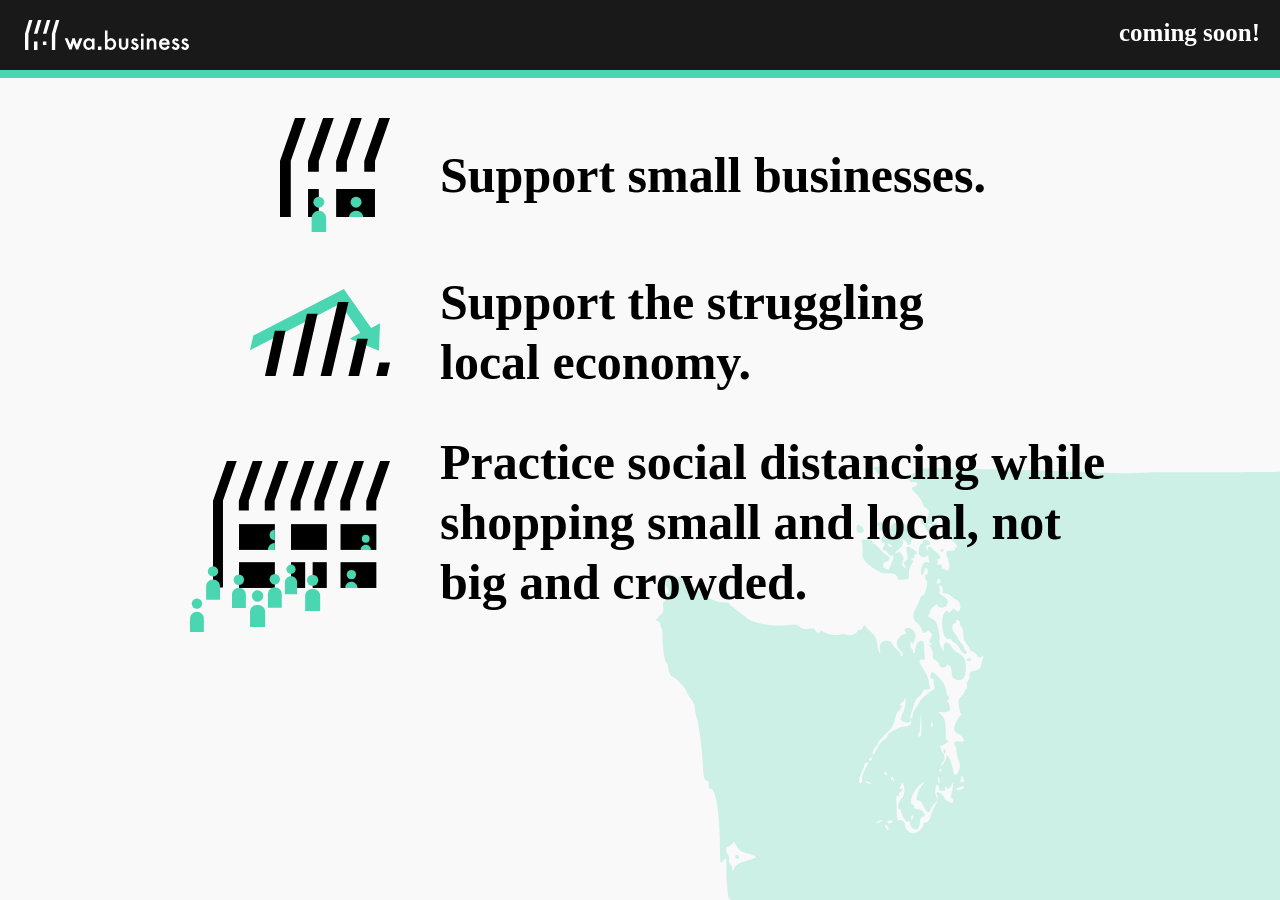
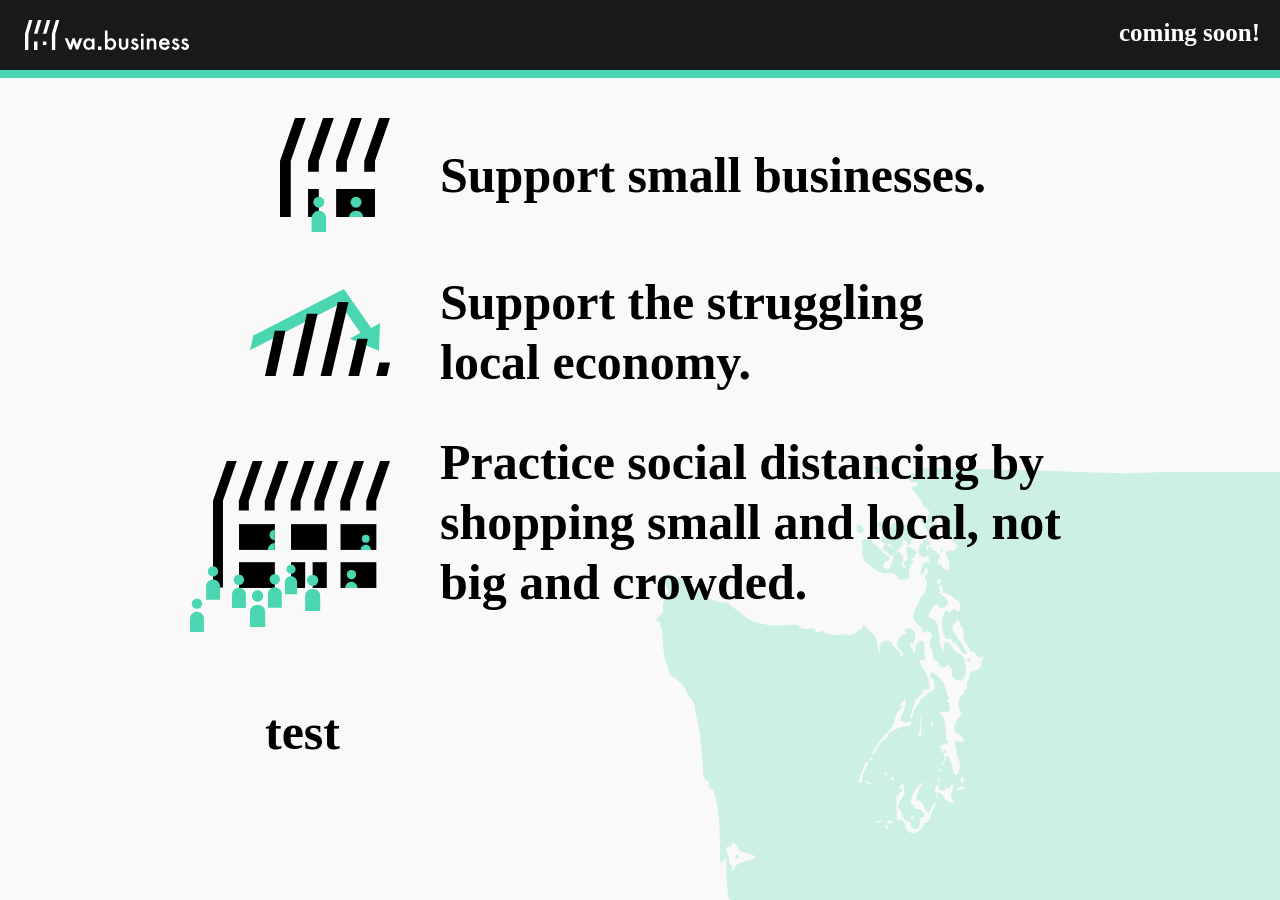
Before and after one commit to wabusiness/wa-business, a Jekyll site: the page built from index.html, in a window 1280 px wide. Built offline with Jekyll 4.4.1, drawn with Linux system fonts in a browser that asks for light colours; some web fonts are replaced.

Commit message:
content section on splash page CMS

```diff
--- /dev/null
+++ b/_data/splash.yml
@@ -0,0 +1,2 @@
+body_content: >-
+  # test
--- a/css/default.css
+++ b/css/default.css
@@ -1,3 +1,9 @@
+html, body{
+  overflow-x: hidden;
+}
+html{
+  min-width: 380px;
+}
 .nav{
   background-color: #191919;
   width: 100%;
--- a/css/index.css
+++ b/css/index.css
@@ -52,6 +52,7 @@
   }
   .goal h1{
     width: inherit;
+    font-size: 30px;
   }
   .goal div{
     display: block;
@@ -61,8 +62,9 @@
     margin-bottom: 0px;
   }
   .goals-wrapper{
+    margin-top: 100px;
     padding-left: 20px;
-    width: 95%;
+    width: 90%;
     padding-right: 20px;
   }
   .goal .large_business img{
--- a/index.html
+++ b/index.html
@@ -22,9 +22,12 @@ title: test
     <div class="large_business">
       <img src="images/svg/large_business.svg">
     </div>
-    <h1>Practice social distancing while shopping small and local,
+    <h1>Practice social distancing by shopping small and local,
 not big and crowded.</h1>
   </div>
   <h1></h1>
+</div>
 
+<div class="layout-wrapper">
+  {{site.data.splash.body_content | markdownify}}
 </div>
```
Also changed, not shown: 4 other files.
